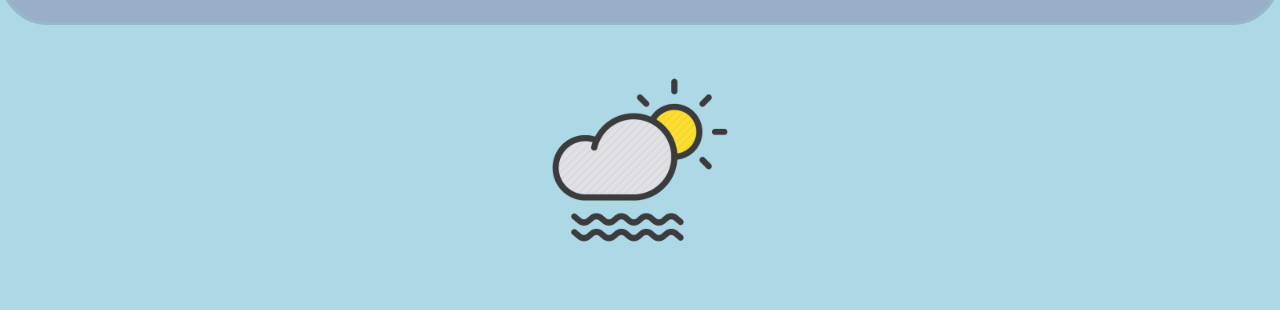
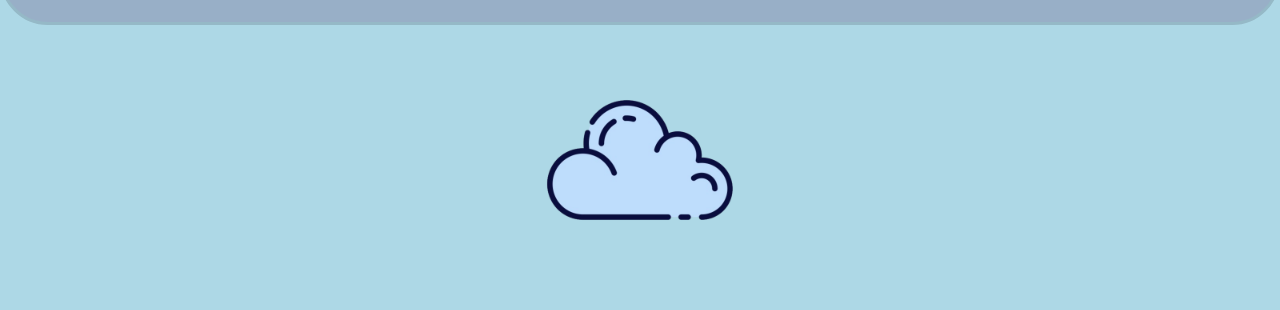
Before and after one commit to Nahian2005/FN-Weather-Forecast, a plain HTML site: page index.html in a window 1280 px wide. Shown: the part 76-386 px from the top of the page. Drawn offline with Linux system fonts and the light colour scheme.

Commit message:
Update index.html

```diff
--- a/index.html
+++ b/index.html
@@ -15,7 +15,7 @@
 
 
     <div class="weatherbody">
-        <img src="mist.png" alt="weather Image" id="img">
+        <img src="cloud.png" alt="weather Image" id="img">
     </div>
 
     <h1 id="h1">30°C  </h1>
```
